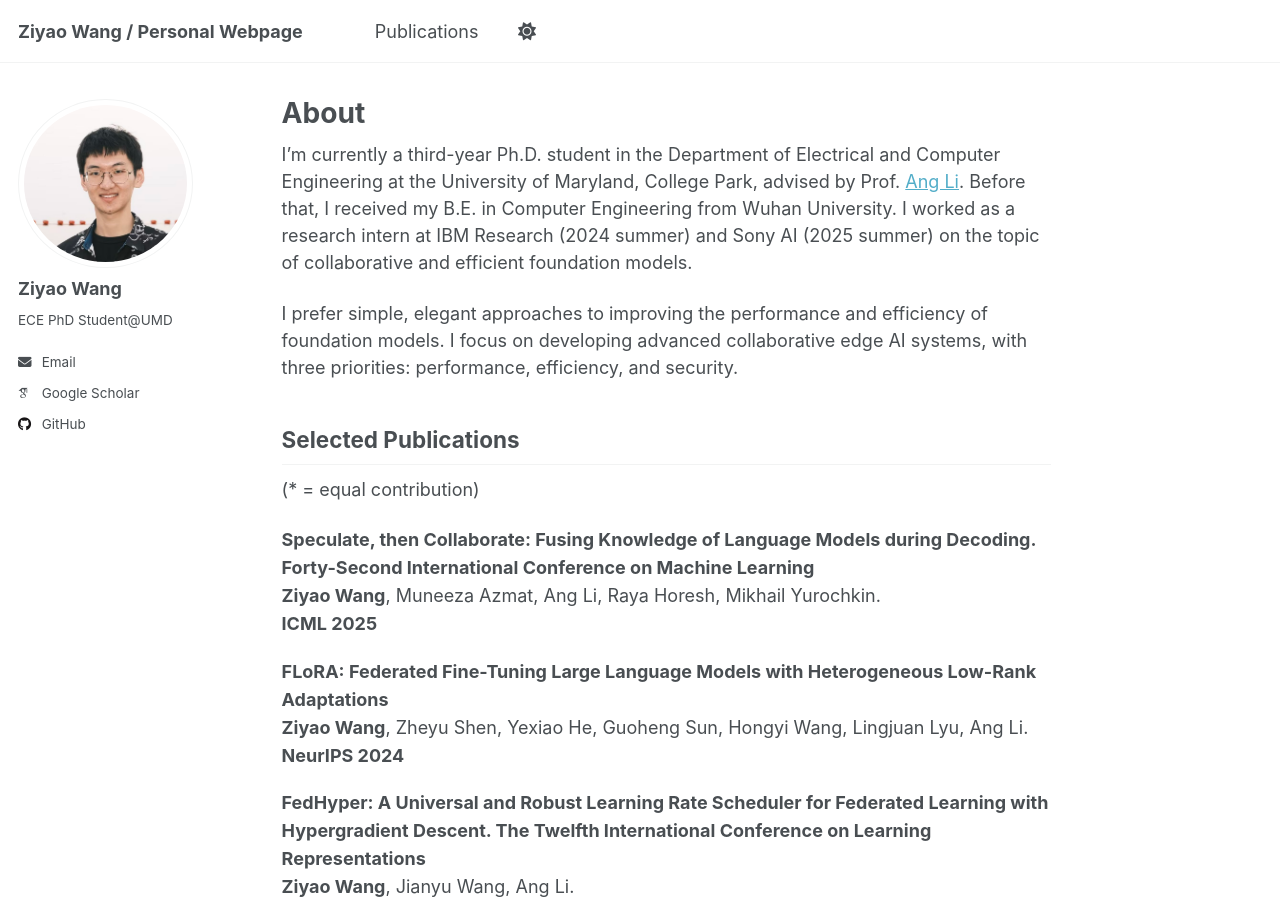
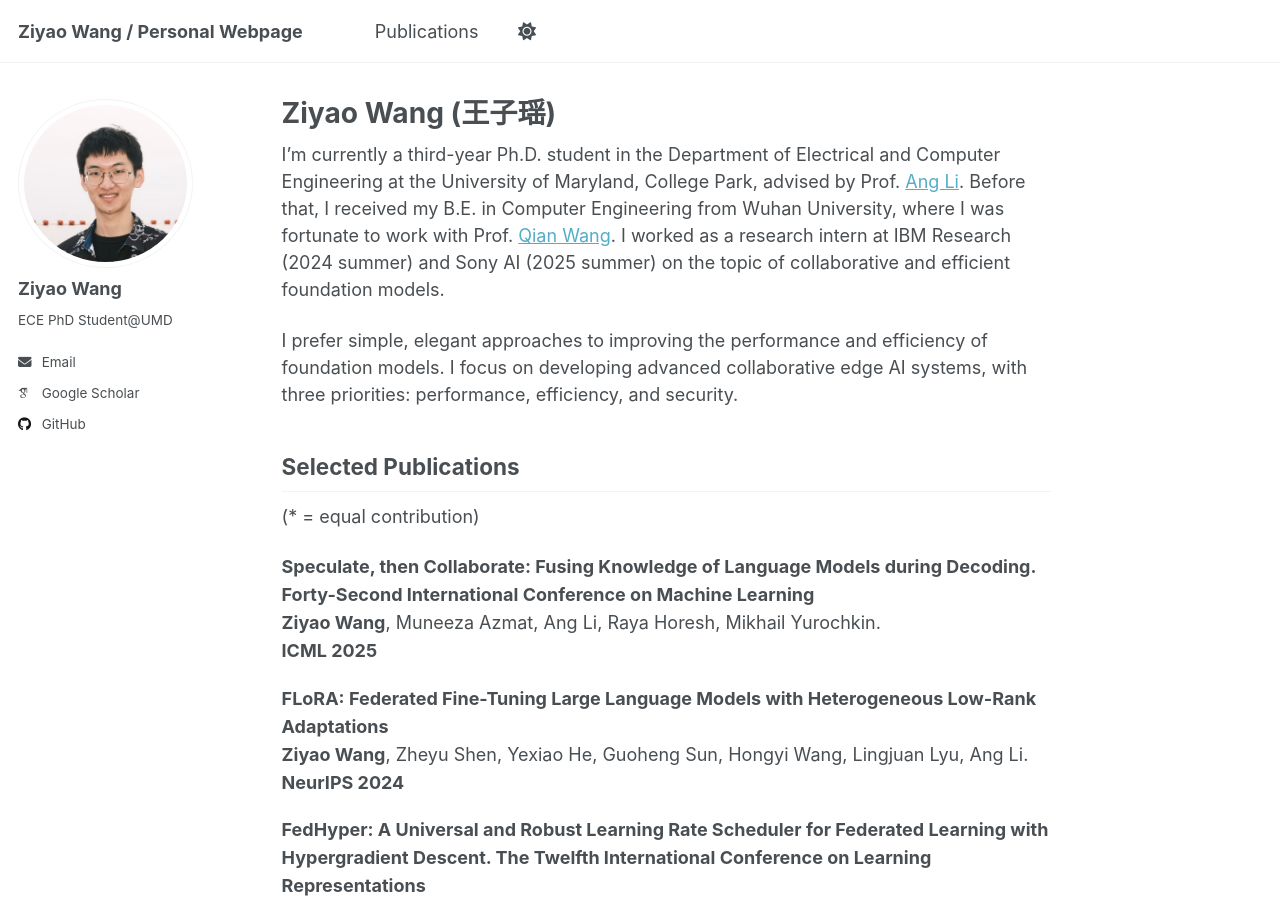
Before and after one commit to ziyaow1010/ziyaow1010.github.io, a Jekyll site: the page built from _pages/about.md, in a window 1280 px wide and 900 px high. Built offline with Jekyll 4.4.1, drawn with Linux system fonts in a browser that asks for light colours; some web fonts are replaced; a script that is not in the unit is left out.

Commit message:
Update about.md

```diff
--- a/_pages/about.md
+++ b/_pages/about.md
@@ -1,13 +1,13 @@
 ---
 permalink: /
-title: "About"
+title: "Ziyao Wang (王子瑶)"
 author_profile: true
 redirect_from:
   - /about/
   - /about.html
 ---
 
-I’m currently a third-year Ph.D. student in the Department of Electrical and Computer Engineering at the University of Maryland, College Park, advised by Prof. [Ang Li](https://www.ang-li.com/). Before that, I received my B.E. in Computer Engineering from Wuhan University. I worked as a research intern at IBM Research (2024 summer) and Sony AI (2025 summer) on the topic of collaborative and efficient foundation models.
+I’m currently a third-year Ph.D. student in the Department of Electrical and Computer Engineering at the University of Maryland, College Park, advised by Prof. [Ang Li](https://www.ang-li.com/). Before that, I received my B.E. in Computer Engineering from Wuhan University, where I was fortunate to work with Prof. [Qian Wang](http://nisplab.whu.edu.cn/). I worked as a research intern at IBM Research (2024 summer) and Sony AI (2025 summer) on the topic of collaborative and efficient foundation models.
 
 I prefer simple, elegant approaches to improving the performance and efficiency of foundation models. I focus on developing advanced collaborative edge AI systems, with three priorities: performance, efficiency, and security.
 
```
